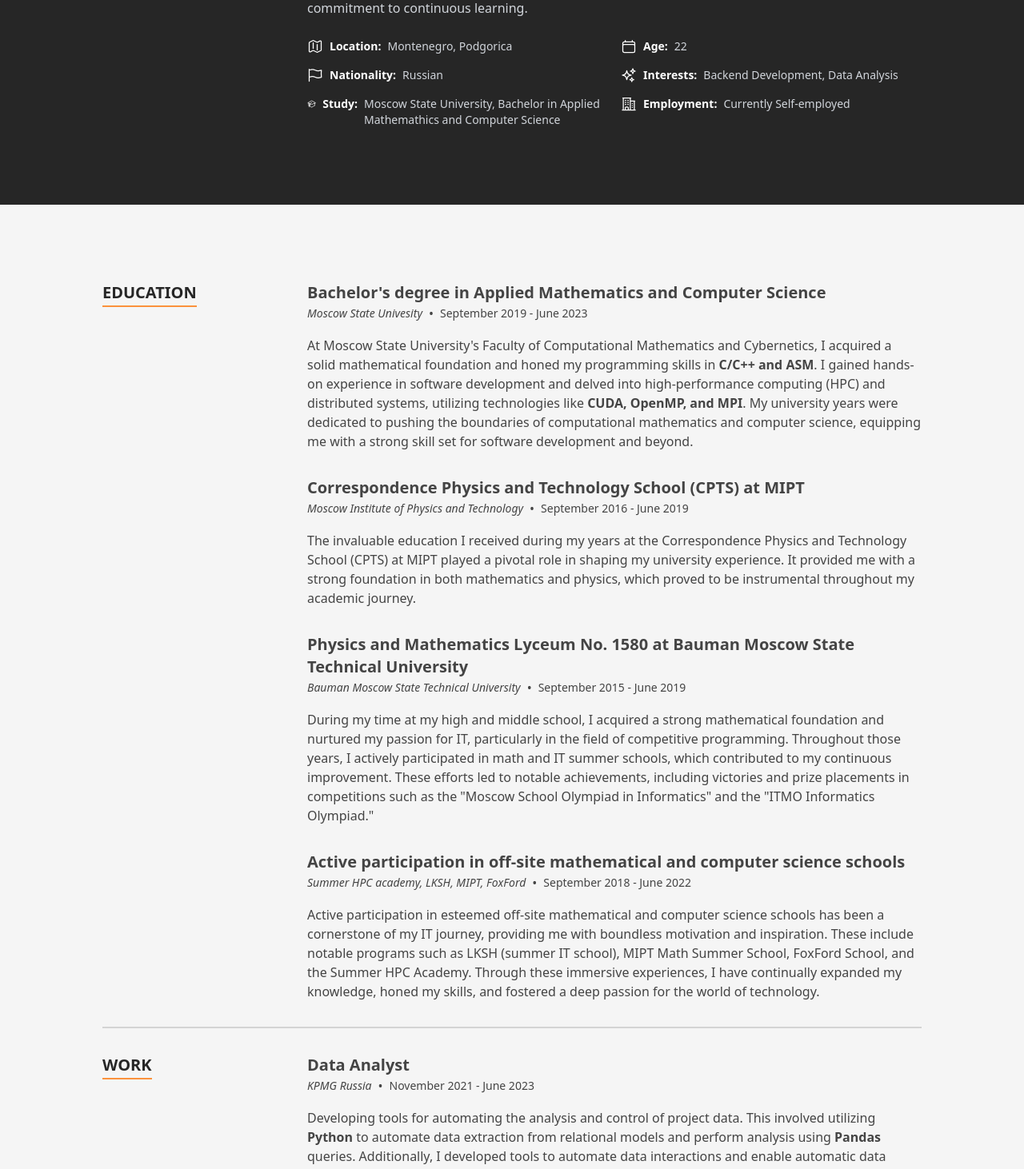
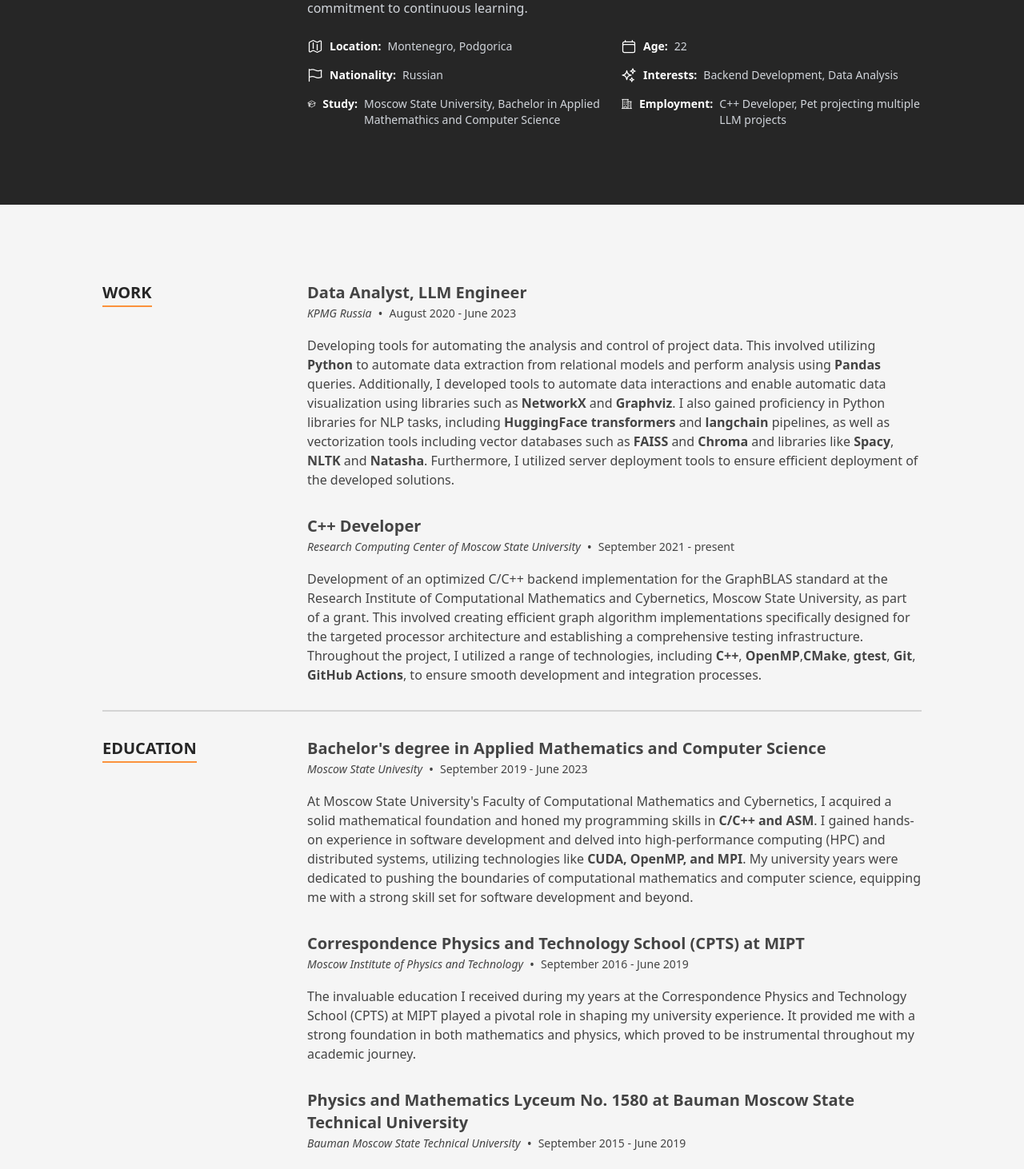
Before and after one commit to Flagro/flagrotown-resume, a Next.js app: page / in a window 1280 px wide. Shown: the part 1080-2542 px from the top of the page at 80% size. Built offline with nearby package versions, Linux system fonts and the light colour scheme; no server answers.

Commit message:
page contents update

```diff
--- a/src/components/Layout/Page.tsx
+++ b/src/components/Layout/Page.tsx
@@ -15,7 +15,7 @@ const Page: NextPage<PropsWithChildren<HomepageMeta>> = memo(({children, title,
         <meta content={description} name="description" />
 
         {/* several domains list the same content, make sure google knows we mean this one. */}
-        <link href={`https://reactresume.com${pathname}`} key="canonical" rel="canonical" />
+        <link href={`https://flagrotown.com${pathname}`} key="canonical" rel="canonical" />
 
         <link href="/favicon.ico" rel="icon" sizes="any" />
         <link href="/icon.svg" rel="icon" type="image/svg+xml" />
@@ -25,7 +25,7 @@ const Page: NextPage<PropsWithChildren<HomepageMeta>> = memo(({children, title,
         {/* Open Graph : https://ogp.me/ */}
         <meta content={title} property="og:title" />
         <meta content={description} property="og:description" />
-        <meta content={`https://reactresume.com${pathname}`} property="og:url" />
+        <meta content={`https://flagrotown.com${pathname}`} property="og:url" />
 
         {/* Twitter: https://developer.twitter.com/en/docs/twitter-for-websites/cards/overview/markup */}
         <meta content={title} name="twitter:title" />
--- a/src/components/Sections/Resume/index.tsx
+++ b/src/components/Sections/Resume/index.tsx
@@ -10,13 +10,13 @@ const Resume: FC = memo(() => {
   return (
     <Section className="bg-neutral-100" sectionId={SectionId.Resume}>
       <div className="flex flex-col divide-y-2 divide-neutral-300">
-        <ResumeSection title="Education">
-          {education.map((item, index) => (
+        <ResumeSection title="Work">
+          {experience.map((item, index) => (
             <TimelineItem item={item} key={`${item.title}-${index}`} />
           ))}
         </ResumeSection>
-        <ResumeSection title="Work">
-          {experience.map((item, index) => (
+        <ResumeSection title="Education">
+          {education.map((item, index) => (
             <TimelineItem item={item} key={`${item.title}-${index}`} />
           ))}
         </ResumeSection>
--- a/src/data/data.tsx
+++ b/src/data/data.tsx
@@ -66,7 +66,7 @@ export const heroData: Hero = {
         <strong className="text-stone-100">NLP tasks</strong>.
       </p>
       <p className="prose-sm text-stone-200 sm:prose-base lg:prose-lg">
-        In my free time time, you can catch me training in <strong className="text-stone-100">Podgorica</strong>,
+        In my free time, you can catch me training in <strong className="text-stone-100">Podgorica</strong>,
         plucking my <strong className="text-stone-100">guitar</strong>, or exploring beautiful{' '}
         <strong className="text-stone-100">Mountains of Montenegro</strong>.
       </p>
@@ -103,7 +103,7 @@ export const aboutData: About = {
       text: 'Moscow State University, Bachelor in Applied Mathemathics and Computer Science',
       Icon: AcademicCapIcon,
     },
-    {label: 'Employment', text: 'Currently Self-employed', Icon: BuildingOffice2Icon},
+    {label: 'Employment', text: 'C++ Developer, Pet projecting multiple LLM projects', Icon: BuildingOffice2Icon},
   ],
 };
 
@@ -236,9 +236,9 @@ export const education: TimelineItem[] = [
 
 export const experience: TimelineItem[] = [
   {
-    date: 'November 2021 - June 2023',
+    date: 'August 2020 - June 2023',
     location: 'KPMG Russia',
-    title: 'Data Analyst',
+    title: 'Data Analyst, LLM Engineer',
     content: (
       <p>
         Developing tools for automating the analysis and control of project data.
@@ -252,7 +252,7 @@ export const experience: TimelineItem[] = [
     ),
   },
   {
-    date: 'September 2021 - January 2023',
+    date: 'September 2021 - present',
     location: 'Research Computing Center of Moscow State University',
     title: 'C++ Developer',
     content: (
```
Also changed, not shown: 1 other file (tests, documents, lock files or other folders).
